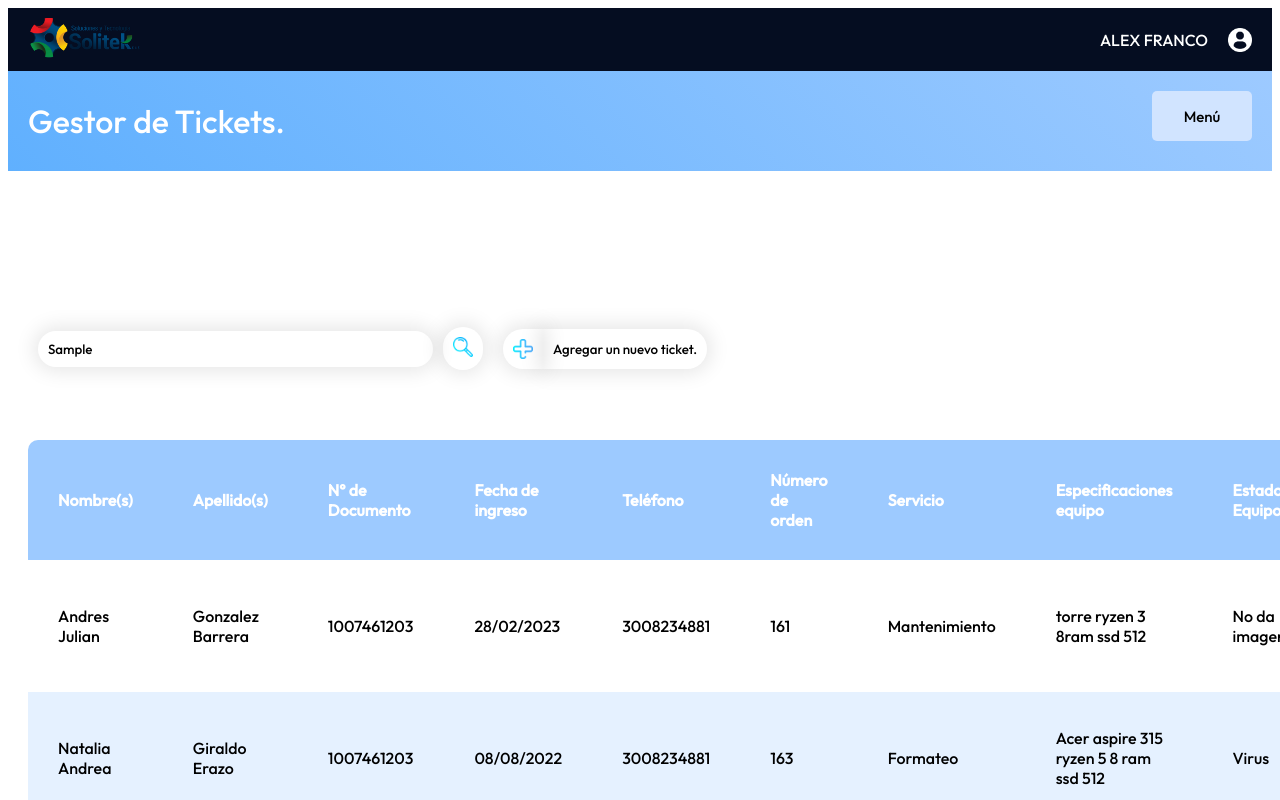
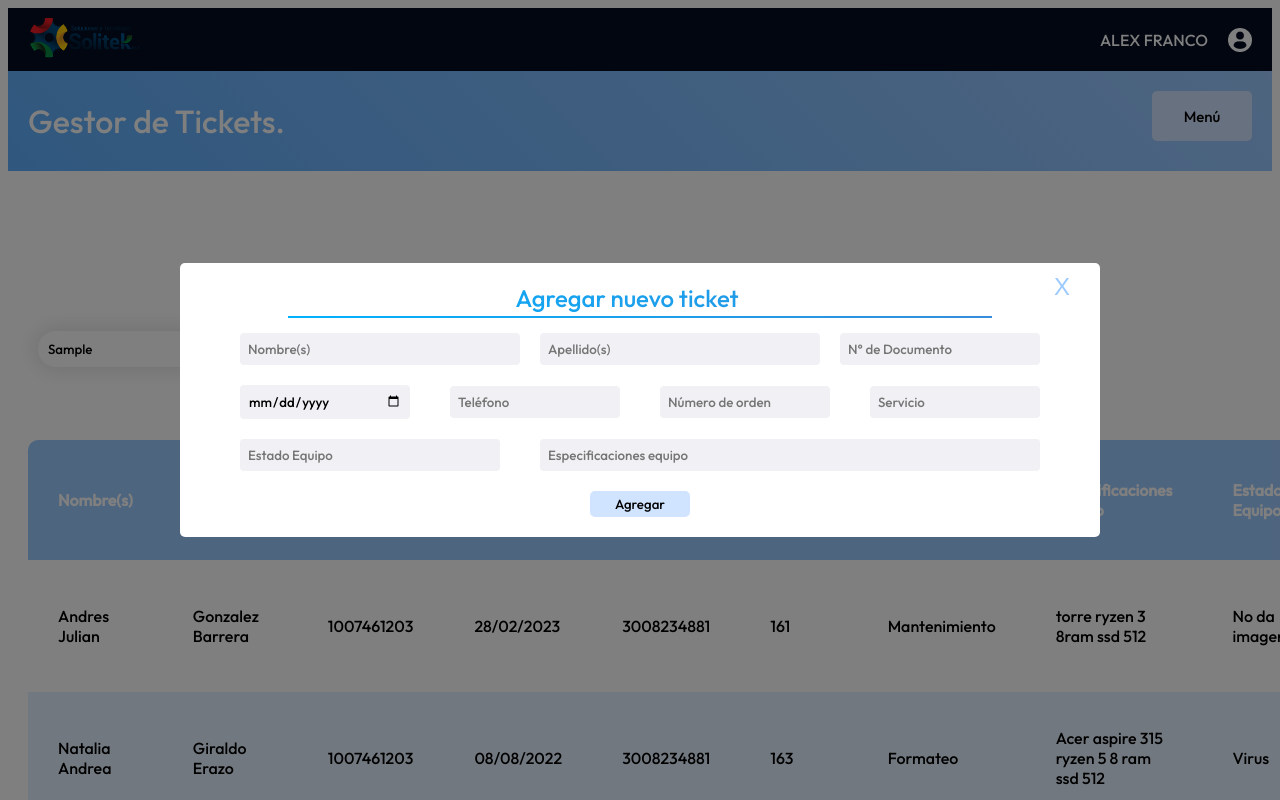
Before and after one commit to AngelASAP107/SolitekWebApp, an Angular app: page /manage-tickets-ad in a window 1280 px wide. Both pictures are taken after typing "Sample" into the empty fields and a click on the button "Agregar un nuevo ticket.". Shown: the top 800 px of the page. Built offline with nearby package versions, Linux system fonts and the light colour scheme.

Commit message:
Creación del crear tikects admin
Creación del front del crear tickects para el administrador

```diff
--- a/src/app/app.module.ts
+++ b/src/app/app.module.ts
@@ -3,15 +3,18 @@ import { BrowserModule, provideClientHydration } from '@angular/platform-browser
 import { AppRoutingModule } from './app-routing.module';
 import { AppComponent } from './app.component';
 import { AuthModule } from './auth/auth.module'; // Importa el módulo AuthModule
+import { ReactiveFormsModule } from '@angular/forms';
 
 @NgModule({
   declarations: [
-    AppComponent
+    AppComponent,
   ],
   imports: [
     BrowserModule,
     AppRoutingModule,
+    ReactiveFormsModule,
     AuthModule // Importa el módulo AuthModule aquí
+
   ],
   providers: [
     provideClientHydration()
--- a/src/app/auth/create-tickets/create-tickets.component.css
+++ b/src/app/auth/create-tickets/create-tickets.component.css
@@ -0,0 +1,165 @@
+/* Estilos para el modal */
+.modal {
+  display: flex;
+  justify-content: center;
+  align-items: center;
+  position: fixed;
+  top: 0;
+  left: 0;
+  width: 100%;
+  height: 100%;
+  background-color: rgba(0, 0, 0, 0.5); /* Fondo semitransparente */
+}
+
+/* Estilos para el contenido del modal */
+.modal-content {
+  background-color: #fff;
+  padding: 20px;
+  border-radius: 5px;
+  width: 880px;
+  max-width: 90%; /* Ancho máximo del contenido */
+}
+
+
+.close {
+  cursor: pointer;
+  font-size: 24px;
+  color: #9DCAFF; /* Color de la X */
+  margin-right: 10px;
+  margin-top: -10px;
+  float: right;
+}
+
+/* Estilos para el título del modal */
+.modal-title {
+  margin-top: 0;
+  font-family: "Outfit", sans-serif;
+  font-optical-sizing: auto;
+  font-weight: 400;
+  font-style: normal;
+  background: linear-gradient(to right, #00B2FF, #368DD9);
+  -webkit-background-clip: text;
+  color: transparent;
+  text-align: center;
+  position: relative; /* Para que la línea se posicione correctamente */
+}
+
+.modal-title::after {
+  content: ""; /* Agrega un elemento pseudo después del texto */
+  position: absolute; /* Posición absoluta relativa al elemento padre */
+  bottom: -5px; /* Ajusta la posición de la línea */
+  left: 10%; /* La línea comienza desde el borde izquierdo */
+  width: 80%; /* Ancho completo del texto */
+  height: 2px; /* Grosor de la línea */
+  background: linear-gradient(to right, #00B2FF, #368DD9); /* Degradado lineal */
+}
+
+
+/* Estilos para el formulario dentro del modal */
+.ticket-form {
+  margin-top: 20px;
+}
+
+/* Estilos para las etiquetas y campos de entrada del formulario */
+.form-group {
+  display: inline-block;
+  margin-left: 40px;
+  font-family: "Outfit", sans-serif;
+  font-optical-sizing: auto;
+  font-weight: 300;
+  font-style: normal;
+}
+
+.form-group input {
+  background-color: #F1F0F4;
+  border: none;
+}
+
+/* Ajustes de ancho para cada campo */
+#nombres,
+#apellidos{
+  width: 280px;
+  margin-right: -20px;
+}
+
+#documento{
+  width: 200px;
+}
+
+
+#fechaIngreso,
+#telefono,
+#numeroOrden,
+#servicio{
+  width: 170px; /* Porcentaje de ancho para cada campo */
+}
+
+#estadoEquipo{
+  width: 260px;
+}
+#especificaciones {
+  width: 500px; /* El campo de servicio, estadoEquipo y especificaciones ocuparán todo el ancho */
+}
+
+
+.form-group:last-child {
+  margin-right: 0;
+}
+
+.form-label {
+  margin-bottom: 5px;
+  display: block;
+  font-family: "Outfit", sans-serif;
+  font-optical-sizing: auto;
+  font-weight: 300;
+  font-style: normal;
+}
+
+.form-input {
+  width: calc(100% - 8px); /* Ajusta el ancho para compensar el padding */
+  padding: 8px;
+  margin-bottom: 10px;
+  border: 1px solid #ccc;
+  border-radius: 4px;
+  box-sizing: border-box;
+  font-family: "Outfit", sans-serif;
+  font-optical-sizing: auto;
+  font-weight: 300;
+  font-style: normal;
+}
+
+
+.submit-button {
+  font-family: "Outfit", sans-serif;
+    font-optical-sizing: auto;
+    font-weight: 100;
+    font-style: normal;
+    background-color: #D1E4FF;
+    color: black;
+    border: none;
+    padding: 5px 10px;
+    cursor: pointer;
+    border-radius: 5px;
+    width: 100px;
+    margin-bottom: 10px;
+    display: block; /* Convertir el botón en un bloque para centrarlo */
+    margin: 0 auto; /* Centrar horizontalmente */
+}
+
+.submit-button:hover {
+  background-color: #45a049;
+}
+
+/* Estilos para las filas del formulario */
+.form-row {
+  margin-bottom: 10px;
+  overflow: hidden;
+}
+
+/* Ajusta el ancho de las entradas de formulario para dispositivos pequeños */
+@media screen and (max-width: 600px) {
+  .form-group {
+      width: 100%;
+      margin-right: 0;
+  }
+}
--- a/src/app/auth/create-tickets/create-tickets.component.html
+++ b/src/app/auth/create-tickets/create-tickets.component.html
@@ -1 +1,44 @@
-<p>create-tickets works!</p>
+<div class="modal">
+  <div class="modal-content">
+      <div class="modal-header">
+          <span class="close" (click)="onClose()">X</span>
+          <h2 class="modal-title">Agregar nuevo ticket</h2>
+      </div>
+      <form [formGroup]="ticketForm" (ngSubmit)="onSubmit()" class="ticket-form">
+          <div class="form-row">
+              <div class="form-group">
+                  <input id="nombres" formControlName="nombres" type="text" class="form-input" placeholder="Nombre(s)">
+              </div>
+              <div class="form-group">
+                  <input id="apellidos" formControlName="apellidos" type="text" class="form-input" placeholder="Apellido(s)">
+              </div>
+              <div class="form-group">
+                  <input id="documento" formControlName="documento" type="text" class="form-input" placeholder="N° de Documento">
+              </div>
+          </div>
+          <div class="form-row">
+              <div class="form-group">
+                  <input id="fechaIngreso" formControlName="fechaIngreso" type="date" class="form-input" placeholder="Fecha de ingreso">
+              </div>
+              <div class="form-group">
+                  <input id="telefono" formControlName="telefono" type="text" class="form-input" placeholder="Teléfono">
+              </div>
+              <div class="form-group">
+                  <input id="numeroOrden" formControlName="numeroOrden" type="text" class="form-input" placeholder="Número de orden">
+              </div>
+              <div class="form-group">
+                <input id="servicio" formControlName="servicio" type="text" class="form-input" placeholder="Servicio">
+            </div>
+          </div>
+          <div class="form-row">
+              <div class="form-group">
+                  <input id="estadoEquipo" formControlName="estadoEquipo" type="text" class="form-input" placeholder="Estado Equipo">
+              </div>
+              <div class="form-group">
+                  <input id="especificaciones" formControlName="especificaciones" type="text" class="form-input" placeholder="Especificaciones equipo">
+              </div>
+          </div>
+          <button type="submit" class="submit-button">Agregar</button>
+      </form>
+  </div>
+</div>
--- a/src/app/auth/create-tickets/create-tickets.component.ts
+++ b/src/app/auth/create-tickets/create-tickets.component.ts
@@ -1,10 +1,39 @@
-import { Component } from '@angular/core';
+// src/app/create-tickets/create-tickets.component.ts
+import { Component, EventEmitter, Output } from '@angular/core';
+import { FormBuilder, FormGroup, Validators } from '@angular/forms';
+import { TicketService, Ticket } from '../../ticket.service';
 
 @Component({
   selector: 'app-create-tickets',
   templateUrl: './create-tickets.component.html',
-  styleUrl: './create-tickets.component.css'
+  styleUrls: ['./create-tickets.component.css']
 })
 export class CreateTicketsComponent {
+  @Output() formClose = new EventEmitter<void>();
+  ticketForm: FormGroup;
 
+  constructor(private fb: FormBuilder, private ticketService: TicketService) {
+    this.ticketForm = this.fb.group({
+      nombres: ['', Validators.required],
+      apellidos: ['', Validators.required],
+      documento: ['', Validators.required],
+      fechaIngreso: ['', Validators.required],
+      telefono: ['', Validators.required],
+      numeroOrden: ['', Validators.required],
+      servicio: ['', Validators.required],
+      estadoEquipo: ['', Validators.required],
+      especificaciones: ['', Validators.required],
+    });
+  }
+
+  onSubmit() {
+    if (this.ticketForm.valid) {
+      this.ticketService.addTicket(this.ticketForm.value as Ticket);
+      this.formClose.emit();
+    }
+  }
+
+  onClose() {
+    this.formClose.emit();
+  }
 }
--- a/src/app/auth/manage-tickets-ad/manage-tickets-ad.component.html
+++ b/src/app/auth/manage-tickets-ad/manage-tickets-ad.component.html
@@ -25,8 +25,11 @@
             <input type="text" class="search-input" placeholder="Buscar un Cliente...">
             <button class="search-button"><img src="assets/images/lupa 1.png" alt="Buscar"></button>
             <div class="add-button-group">
-                <button class="add-icon-button"><img src="assets/images/mas 1.png" alt="Agregar"></button>
-                <button class="add-text-button">Agregar un nuevo ticket.</button>
+                <button (click)="openModal()" class="add-icon-button"><img src="assets/images/mas 1.png" alt="Agregar"></button>
+                <button (click)="openModal()" class="add-text-button">Agregar un nuevo ticket.</button>
+                <div *ngIf="showModal">
+                    <app-create-tickets (formClose)="closeModal()"></app-create-tickets>
+                  </div>
             </div>
         </div>
     </div>
--- a/src/app/auth/manage-tickets-ad/manage-tickets-ad.component.ts
+++ b/src/app/auth/manage-tickets-ad/manage-tickets-ad.component.ts
@@ -1,10 +1,24 @@
 import { Component } from '@angular/core';
+import { TicketService, Ticket } from '../../ticket.service';
 
 @Component({
   selector: 'app-manage-tickets-ad',
   templateUrl: './manage-tickets-ad.component.html',
-  styleUrl: './manage-tickets-ad.component.css'
+  styleUrls: ['./manage-tickets-ad.component.css']
 })
 export class ManageTicketsAdComponent {
+  tickets: Ticket[] = [];
+  showModal: boolean = false;
 
+  constructor(private ticketService: TicketService) {
+    this.ticketService.tickets$.subscribe(tickets => this.tickets = tickets);
+  }
+
+  openModal() {
+    this.showModal = true;
+  }
+
+  closeModal() {
+    this.showModal = false;
+  }
 }
--- /dev/null
+++ b/src/app/ticket.service.ts
@@ -0,0 +1,46 @@
+// src/app/ticket.service.ts
+import { Injectable } from '@angular/core';
+import { BehaviorSubject } from 'rxjs';
+
+export interface Ticket {
+  nombres: string;
+  apellidos: string;
+  documento: string;
+  fechaIngreso: Date;
+  telefono: string;
+  numeroOrden: string;
+  servicio: string;
+  estadoEquipo: string;
+  especificaciones: string;
+}
+
+@Injectable({
+  providedIn: 'root'
+})
+export class TicketService {
+  private ticketsSubject = new BehaviorSubject<Ticket[]>([]);
+  tickets$ = this.ticketsSubject.asObservable();
+
+  constructor() { }
+
+  getTickets() {
+    return this.ticketsSubject.value;
+  }
+
+  addTicket(ticket: Ticket) {
+    const currentTickets = this.getTickets();
+    this.ticketsSubject.next([...currentTickets, ticket]);
+  }
+
+  updateTicket(index: number, ticket: Ticket) {
+    const currentTickets = this.getTickets();
+    currentTickets[index] = ticket;
+    this.ticketsSubject.next([...currentTickets]);
+  }
+
+  deleteTicket(index: number) {
+    const currentTickets = this.getTickets();
+    currentTickets.splice(index, 1);
+    this.ticketsSubject.next([...currentTickets]);
+  }
+}
```
Also changed, not shown: src/app/auth/auth.module.ts (+5 -3 lines), 1 other file (tests, documents, lock files or other folders).
